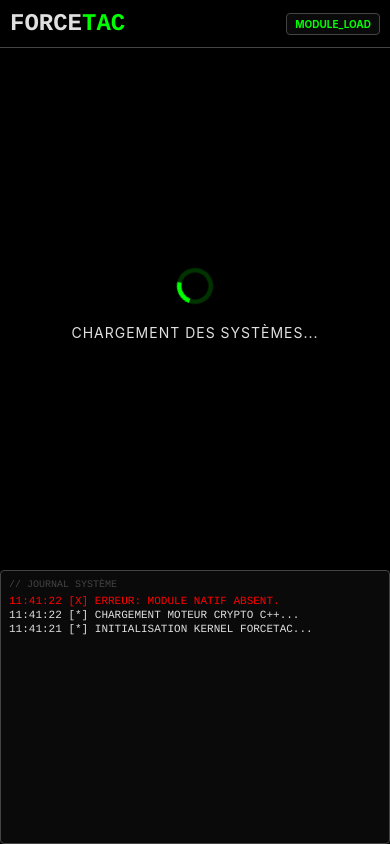
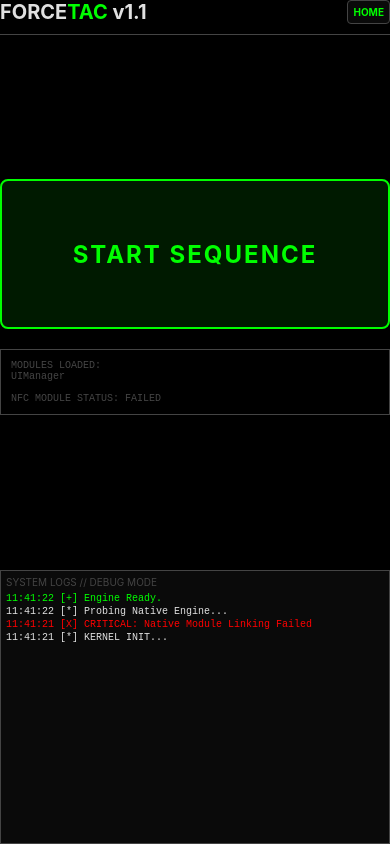
Before and after one commit to Oxsilaris06/ForceTac, a React Native app: screen / in a window 390 px wide. Built offline with nearby package versions, Linux system fonts and the light colour scheme.

Commit message:
Update App.tsx

```diff
--- a/App.tsx
+++ b/App.tsx
@@ -1,4 +1,4 @@
-import React, { useEffect, useState, useRef } from 'react';
+import React, { Component, useEffect, useState, useRef } from 'react';
 import {
   SafeAreaView,
   StyleSheet,
@@ -14,14 +14,78 @@ import {
   ActivityIndicator,
   Animated,
   Alert,
-  Vibration
+  Vibration,
+  LogBox,
+  ToastAndroid
 } from 'react-native';
 
-// --- CONFIGURATION DU THÈME FORCETAC ---
+// --- 0. GESTIONNAIRES D'ERREURS GLOBAUX ---
+// Tente d'intercepter les erreurs JS fatales avant le crash
+const safeToast = (msg: string) => {
+  if (Platform.OS === 'android') {
+    ToastAndroid.show(msg, ToastAndroid.LONG);
+  }
+};
+
+const globalErrorHandler = (error: any, isFatal?: boolean) => {
+  const errString = `FATAL ERROR: ${error?.message || JSON.stringify(error)}`;
+  console.error(errString);
+  safeToast(errString);
+  Alert.alert("CRASH DÉTECTÉ", `${errString}\nFatal: ${isFatal}`);
+};
+
+try {
+  // @ts-ignore
+  if (global.ErrorUtils) {
+    // @ts-ignore
+    global.ErrorUtils.setGlobalHandler(globalErrorHandler);
+  }
+} catch (e) {
+  console.error("Failed to setup global handler", e);
+}
+
+// --- 1. ERROR BOUNDARY (Barrière ultime) ---
+// Ce composant capture les erreurs de rendu React pour afficher un écran rouge
+// au lieu de fermer l'application.
+class ErrorBoundary extends Component<{children: React.ReactNode}, {hasError: boolean, error: string}> {
+  constructor(props: any) {
+    super(props);
+    this.state = { hasError: false, error: "" };
+  }
+
+  static getDerivedStateFromError(error: any) {
+    return { hasError: true, error: error.toString() };
+  }
+
+  componentDidCatch(error: any, errorInfo: any) {
+    console.error("ErrorBoundary caught:", error, errorInfo);
+    safeToast("UI CRASH: " + error.toString());
+  }
+
+  render() {
+    if (this.state.hasError) {
+      return (
+        <View style={{flex:1, backgroundColor:'#330000', padding:20, justifyContent:'center'}}>
+          <Text style={{color:'#FF0000', fontSize:30, fontWeight:'bold', marginBottom:20}}>CRITICAL UI FAILURE</Text>
+          <Text style={{color:'#FFF', fontSize:14, fontFamily:'monospace'}}>{this.state.error}</Text>
+          <TouchableOpacity
+            style={{marginTop:30, backgroundColor:'#FF0000', padding:15, alignItems:'center'}}
+            onPress={() => this.setState({hasError: false})}
+          >
+            <Text style={{color:'#FFF', fontWeight:'bold'}}>RETRY SYSTEM</Text>
+          </TouchableOpacity>
+        </View>
+      );
+    }
+    return this.props.children;
+  }
+}
+
+// --- CONFIGURATION ---
 const THEME = {
   bg: '#000000',
   surface: '#0A0A0A',
-  primary: '#00FF00', // Vert terminal classique
+  primary: '#00FF00',
   secondary: '#008800',
   alert: '#FF0000',
   warning: '#FFA500',
@@ -30,195 +94,162 @@ const THEME = {
 };
 
 // --- MODULE NATIF ---
-// On récupère le module exposé par NfcModule.kt
 const { NfcModule } = NativeModules;
 const nfcEvents = NfcModule ? new NativeEventEmitter(NfcModule) : null;
 
-// --- ÉTATS DU WORKFLOW ---
+// DIAGNOSTIC NATIF IMMÉDIAT
+const loadedModules = Object.keys(NativeModules);
+const isNfcLoaded = !!NfcModule;
+safeToast(`Booting... NFC Module: ${isNfcLoaded ? 'OK' : 'MISSING'}`);
+
+// --- ÉTATS ---
 type WorkflowState =
-  | 'BOOT'           // 1. Initialisation
-  | 'PERMISSIONS'    // 2. Vérification des droits
-  | 'MODULE_LOAD'    // 3. Chargement du moteur C++ (JNI)
-  | 'HOME'           // 4. Page d'accueil (Standby)
-  | 'ANALYSIS_READY' // 5. Devant la centrale (Prêt)
-  | 'SCANNING'       // 6. Recherche de signal (Radar)
-  | 'CRACKING'       // 7. Attaque en cours (Dict -> Nested)
-  | 'RESULT_SUCCESS' // 8. Clé trouvée
-  | 'RESULT_FAILURE';// 9. Échec
+  | 'BOOT' | 'PERMISSIONS' | 'MODULE_LOAD' | 'HOME'
+  | 'ANALYSIS_READY' | 'SCANNING' | 'CRACKING'
+  | 'RESULT_SUCCESS' | 'RESULT_FAILURE';
 
-const App = () => {
-  // --- STATE ---
+const ForceTacApp = () => {
   const [step, setStep] = useState<WorkflowState>('BOOT');
   const [logs, setLogs] = useState<string[]>([]);
   const [crackMethod, setCrackMethod] = useState<string>('En attente...');
   const [foundKey, setFoundKey] = useState<string | null>(null);
 
-  // Animation du radar
+  // Debug Info affiché à l'écran
+  const [debugInfo, setDebugInfo] = useState<string>(
+    `MODULES LOADED:\n${loadedModules.filter(m => !m.includes('Flipper') && !m.includes('Log')).join(', ')}\n\nNFC MODULE STATUS: ${isNfcLoaded ? 'LINKED' : 'FAILED'}`
+  );
+
   const radarOpacity = useRef(new Animated.Value(0)).current;
 
-  // --- LOGGING SYSTEM ---
   const log = (msg: string, type: 'INFO' | 'WARN' | 'ERR' | 'SUCCESS' = 'INFO') => {
     const time = new Date().toLocaleTimeString('fr-FR', { hour12: false });
     const prefix = type === 'INFO' ? '[*]' : type === 'WARN' ? '[!]' : type === 'ERR' ? '[X]' : '[+]';
-    setLogs(prev => [`${time} ${prefix} ${msg}`, ...prev].slice(0, 50));
+    const line = `${time} ${prefix} ${msg}`;
+    setLogs(prev => [line, ...prev].slice(0, 50));
+
+    // Toast pour les erreurs critiques (visible même si l'UI freeze)
+    if (type === 'ERR') safeToast(msg);
   };
 
-  // --- 1. BOOT SEQUENCE ---
+  // --- BOOT SEQUENCE ---
   useEffect(() => {
-    log("INITIALISATION KERNEL FORCETAC...", "INFO");
+    log("KERNEL INIT...", "INFO");
+
+    if (!isNfcLoaded) {
+      log("CRITICAL: Native Module Linking Failed", "ERR");
+      Alert.alert("ECHEC BUILD", "Le module natif C++/Kotlin n'est pas lié à l'application React Native.\nVérifiez le fichier 'MainApplication.kt' et 'ForceTacPackage.kt'.");
+    } else {
+      log("Native Bridge OK", "SUCCESS");
+    }
+
     setTimeout(() => {
       setStep('PERMISSIONS');
-    }, 1500);
+    }, 1000);
   }, []);
 
-  // --- 2. PERMISSIONS ---
+  // --- PERMISSIONS ---
   useEffect(() => {
     if (step === 'PERMISSIONS') {
-      requestPermissions();
-    }
-  }, [step]);
-
-  const requestPermissions = async () => {
+      const reqPerms = async () => {
         if (Platform.OS === 'android') {
           try {
-        log("DEMANDE ACCÈS SYSTÈME...", "WARN");
+            log("Requesting Android Permissions...", "WARN");
             const granted = await PermissionsAndroid.requestMultiple([
               PermissionsAndroid.PERMISSIONS.ACCESS_FINE_LOCATION,
               PermissionsAndroid.PERMISSIONS.NFC,
-          PermissionsAndroid.PERMISSIONS.VIBRATE
             ]);
 
             if (granted['android.permission.ACCESS_FINE_LOCATION'] === PermissionsAndroid.RESULTS.GRANTED) {
-          log("PERMISSIONS ACCORDÉES.", "SUCCESS");
+              log("Permissions OK.", "SUCCESS");
               setStep('MODULE_LOAD');
             } else {
-          log("ACCÈS REFUSÉ. SYSTÈME CRITIQUE.", "ERR");
-          Alert.alert("Erreur", "La localisation est requise pour le scan NFC (Limitation Android).");
+              log("Permission Denied: Location", "ERR");
+              Alert.alert("Erreur", "Localisation requise pour le NFC.");
             }
-      } catch (err) {
-        log(`ERREUR PERMISSION: ${err}`, "ERR");
+          } catch (e) {
+            log(`Permission Error: ${e}`, "ERR");
           }
         } else {
           setStep('MODULE_LOAD');
         }
       };
-
-  // --- 3. CHARGEMENT MODULE ---
-  useEffect(() => {
-    if (step === 'MODULE_LOAD') {
-      checkNativeModule();
+      reqPerms();
     }
   }, [step]);
 
-  const checkNativeModule = () => {
-    log("CHARGEMENT MOTEUR CRYPTO C++...", "INFO");
-    if (NfcModule) {
-      // On pourrait appeler une méthode 'ping' native ici si elle existait
+  // --- MODULE LOAD ---
+  useEffect(() => {
+    if (step === 'MODULE_LOAD') {
+      // Test de survie : appel d'une fonction native simple si possible
+      // Si l'app crash ici, c'est que le code C++ (JNI_OnLoad) fait planter le thread
+      log("Probing Native Engine...", "INFO");
       setTimeout(() => {
-        log("MOTEUR NATIF CHARGÉ (JNI LINKED).", "SUCCESS");
         setStep('HOME');
-      }, 1000);
+        log("Engine Ready.", "SUCCESS");
+      }, 500);
+    }
+  }, [step]);
+
+  // --- EVENT LISTENERS ---
+  useEffect(() => {
+    if (!nfcEvents) return;
+    try {
+      const sub = nfcEvents.addListener('onNfcEvent', (e) => {
+        if (!e) return;
+        if (e.type === 'FIELD_DETECTED') {
+          Vibration.vibrate(50);
+          log("RF FIELD DETECTED", "WARN");
+        } else if (e.type === 'CRACK_START') {
+          setStep('CRACKING');
+          log("Starting Crack Sequence...", "WARN");
+          startCrackSim();
+        } else if (e.type === 'KEY_FOUND') {
+          setFoundKey(e.key);
+          setStep('RESULT_SUCCESS');
+          log(`KEY FOUND: ${e.key}`, "SUCCESS");
+          Vibration.vibrate(500);
+        } else if (e.type === 'ERROR') {
+          log(`Native Error: ${e.message}`, "ERR");
+          setStep('RESULT_FAILURE');
+        }
+      });
+      return () => sub.remove();
+    } catch (e) {
+      log(`Listener Error: ${e}`, "ERR");
+    }
+  }, []);
+
+  const startCrackSim = () => {
+    setCrackMethod("DICTIONNAIRE...");
+    setTimeout(() => setCrackMethod("NESTED ATTACK..."), 2000);
+    setTimeout(() => setCrackMethod("HARDNESTED..."), 5000);
+  };
+
+  // --- ACTIONS ---
+  const startScan = () => {
+    log("Starting NFC Monitor...", "INFO");
+    setStep('SCANNING');
+    animRadar();
+    try {
+      if (NfcModule?.startNfcMonitoring) {
+        NfcModule.startNfcMonitoring();
+        log("Native monitor started.", "SUCCESS");
       } else {
-      log("ERREUR: MODULE NATIF ABSENT.", "ERR");
-      Alert.alert("Fatal", "Le module natif ForceTac n'est pas chargé. Recompilez l'APK.");
+        log("Native function missing: startNfcMonitoring", "ERR");
+      }
+    } catch (e) {
+      log(`Native Call Crash: ${e}`, "ERR");
     }
   };
 
-  // --- ÉCOUTEURS D'ÉVÉNEMENTS (Cœur de la logique) ---
-  useEffect(() => {
-    if (!nfcEvents) return;
-
-    const sub = nfcEvents.addListener('onNfcEvent', (event) => {
-      console.log("Native Event:", event);
-
-      switch (event.type) {
-        case 'FIELD_DETECTED':
-          Vibration.vibrate(50);
-          log("CHAMP RF DÉTECTÉ.", "WARN");
-          break;
-
-        case 'CRACK_START':
-          Vibration.vibrate(100);
-          setStep('CRACKING');
-          log("CIBLE VERROUILLÉE. DÉBUT DE L'ATTAQUE...", "WARN");
-          startCrackSimulation(); // Simulation visuelle des étapes
-          break;
-
-        case 'KEY_FOUND':
-          Vibration.vibrate([0, 100, 100, 100]); // 2 vibrations
-          setFoundKey(event.key);
-          log(`CLÉ TROUVÉE: ${event.key}`, "SUCCESS");
-          setStep('RESULT_SUCCESS');
-          break;
-
-        case 'ERROR':
-          Vibration.vibrate(500);
-          log(`ERREUR: ${event.message}`, "ERR");
-          setStep('RESULT_FAILURE');
-          break;
-
-        case 'SUCCESS':
-           log(event.message, "SUCCESS");
-           break;
-      }
-    });
-
-    return () => sub.remove();
-  }, []);
-
-  // Simulation visuelle du workflow de crack (car le natif est bloquant/rapide)
-  const startCrackSimulation = () => {
-    setCrackMethod("ATTAQUE DICTIONNAIRE (Clés par défaut)");
-
-    setTimeout(() => {
-      // Si on est toujours en train de cracker après 2s, on passe à l'étape suivante visuellement
-      setCrackMethod((prev) => {
-        if (prev.includes("DICTIONNAIRE")) {
-          log("DICTIONNAIRE ÉCHOUÉ. PASSAGE AU NESTED.", "WARN");
-          return "ATTAQUE NESTED (Collecte de Nonces)";
-        }
-        return prev;
-      });
-    }, 3000);
-
-    setTimeout(() => {
-       setCrackMethod((prev) => {
-        if (prev.includes("NESTED")) {
-          log("ENTROPIE FAIBLE DÉTECTÉE. HARDNESTED...", "WARN");
-          return "ATTAQUE HARDNESTED (Force Brute CPU)";
-        }
-        return prev;
-      });
-    }, 6000);
+  const stopScan = () => {
+    try {
+      NfcModule?.stopNfcMonitoring();
+    } catch(e) {}
+    setStep('HOME');
   };
 
-  // --- ACTIONS UTILISATEUR ---
-
-  const handleStartAnalysis = () => {
-    log("INITIALISATION SCANNER...", "INFO");
-    setStep('SCANNING');
-    startRadar();
-
-    // Appel au module natif pour démarrer le ReaderMode
-    // On passe une loc factice car le module natif l'attend dans la signature
-    NfcModule.updateLocation(0.0, 0.0);
-    NfcModule.startNfcMonitoring();
-  };
-
-  const handleStopAnalysis = () => {
-    log("ARRÊT SCANNER.", "INFO");
-    NfcModule.stopNfcMonitoring();
-    setStep('HOME');
-    radarOpacity.setValue(0);
-  };
-
-  const handleClone = () => {
-    if (!foundKey) return;
-    log("ÉCRITURE SUR CARTE MAGIQUE...", "WARN");
-    NfcModule.writeMagicCard(foundKey);
-  };
-
-  const startRadar = () => {
+  const animRadar = () => {
     Animated.loop(
       Animated.sequence([
         Animated.timing(radarOpacity, { toValue: 1, duration: 1000, useNativeDriver: true }),
@@ -227,322 +258,140 @@ const App = () => {
     ).start();
   };
 
-  // --- RENDUS ---
+  const clone = () => {
+    if (foundKey && NfcModule?.writeMagicCard) {
+      log("Writing card...", "WARN");
+      NfcModule.writeMagicCard(foundKey);
+    }
+  };
 
-  const renderHeader = () => (
-    <View style={styles.header}>
-      <Text style={styles.title}>FORCE<Text style={{color: THEME.primary}}>TAC</Text></Text>
-      <View style={styles.badge}>
-        <Text style={styles.badgeText}>{step}</Text>
-      </View>
-    </View>
-  );
-
+  // --- RENDERERS ---
   const renderTerminal = () => (
     <View style={styles.terminal}>
-      <Text style={styles.terminalTitle}>// JOURNAL SYSTÈME</Text>
-      <ScrollView style={styles.logs} nestedScrollEnabled>
+      <Text style={styles.termHeader}>SYSTEM LOGS // DEBUG MODE</Text>
+      <ScrollView style={{flex:1}} nestedScrollEnabled>
         {logs.map((l, i) => (
           <Text key={i} style={[
-            styles.logText,
-            l.includes('[!]') && {color: THEME.warning},
-            l.includes('[X]') && {color: THEME.alert},
-            l.includes('[+]') && {color: THEME.primary},
+            styles.log,
+            l.includes('[!]') && {color:THEME.warning},
+            l.includes('[X]') && {color:THEME.alert},
+            l.includes('[+]') && {color:THEME.primary}
           ]}>{l}</Text>
         ))}
       </ScrollView>
     </View>
   );
 
+  const renderDebugOverlay = () => (
+    <View style={styles.debugBox}>
+      <Text style={styles.debugText}>{debugInfo}</Text>
+    </View>
+  );
+
   const renderContent = () => {
-    switch (step) {
-      case 'BOOT':
-      case 'PERMISSIONS':
-      case 'MODULE_LOAD':
+    if (step === 'BOOT' || step === 'PERMISSIONS' || step === 'MODULE_LOAD') {
       return (
         <View style={styles.center}>
           <ActivityIndicator size="large" color={THEME.primary} />
-            <Text style={styles.statusText}>CHARGEMENT DES SYSTÈMES...</Text>
+          <Text style={styles.status}>INITIALIZING...</Text>
+          <Text style={{color:THEME.dim, fontSize:10}}>{step}</Text>
         </View>
       );
+    }
 
-      case 'HOME':
+    if (step === 'HOME') {
       return (
         <View style={styles.center}>
-            <View style={styles.logoBox}>
-              <Text style={styles.logoText}>SYSTEM READY</Text>
-            </View>
-            <TouchableOpacity style={styles.mainBtn} onPress={() => setStep('ANALYSIS_READY')}>
-              <Text style={styles.btnText}>ENTRER EN ZONE</Text>
+          <TouchableOpacity style={styles.bigBtn} onPress={startScan}>
+            <Text style={styles.bigBtnText}>START SEQUENCE</Text>
           </TouchableOpacity>
+          {renderDebugOverlay()}
         </View>
       );
+    }
 
-      case 'ANALYSIS_READY':
-        return (
-          <View style={styles.center}>
-            <Text style={styles.instruction}>APPROCHEZ DE LA CENTRALE</Text>
-            <Text style={styles.instructionSub}>Positionnez le terminal à moins de 5cm</Text>
-            <TouchableOpacity style={[styles.mainBtn, {borderColor: THEME.alert}]} onPress={handleStartAnalysis}>
-              <Text style={[styles.btnText, {color: THEME.alert}]}>LANCER L'ANALYSE</Text>
-            </TouchableOpacity>
-            <TouchableOpacity style={styles.backBtn} onPress={() => setStep('HOME')}>
-              <Text style={styles.backText}>RETOUR</Text>
-            </TouchableOpacity>
-          </View>
-        );
-
-      case 'SCANNING':
+    if (step === 'SCANNING') {
       return (
         <View style={styles.center}>
           <Animated.View style={[styles.radar, {opacity: radarOpacity}]}>
-              <Text style={styles.radarText}>RECHERCHE DE SIGNAL...</Text>
+            <Text style={{color:THEME.primary}}>SCANNING...</Text>
           </Animated.View>
-            <TouchableOpacity style={styles.stopBtn} onPress={handleStopAnalysis}>
-              <Text style={styles.stopText}>ARRÊTER LE SCAN</Text>
-            </TouchableOpacity>
-          </View>
-        );
-
-      case 'CRACKING':
-        return (
-          <View style={styles.center}>
-            <ActivityIndicator size="large" color={THEME.warning} />
-            <Text style={[styles.statusText, {color: THEME.warning, marginTop: 20}]}>ATTAQUE EN COURS</Text>
-            <Text style={styles.methodText}>{crackMethod}</Text>
-            <View style={styles.progressBar}>
-              <View style={[styles.progressFill, {width: '60%'}]} />
-            </View>
-          </View>
-        );
-
-      case 'RESULT_SUCCESS':
-        return (
-          <View style={styles.center}>
-            <Text style={styles.resultTitle}>SUCCÈS</Text>
-            <Text style={styles.keyDisplay}>{foundKey}</Text>
-
-            <TouchableOpacity style={styles.mainBtn} onPress={handleClone}>
-              <Text style={styles.btnText}>CLONER LA CARTE</Text>
-            </TouchableOpacity>
-
-            <TouchableOpacity style={styles.secondaryBtn} onPress={() => setStep('HOME')}>
-              <Text style={styles.secondaryText}>TERMINER</Text>
-            </TouchableOpacity>
-          </View>
-        );
-
-      case 'RESULT_FAILURE':
-        return (
-          <View style={styles.center}>
-            <Text style={[styles.resultTitle, {color: THEME.alert}]}>ÉCHEC</Text>
-            <Text style={styles.instructionSub}>La clé n'a pas pu être extraite.</Text>
-            <TouchableOpacity style={styles.secondaryBtn} onPress={() => setStep('HOME')}>
-              <Text style={styles.secondaryText}>RETOUR</Text>
+          <TouchableOpacity style={[styles.btn, {borderColor:THEME.alert, marginTop:40}]} onPress={stopScan}>
+            <Text style={{color:THEME.alert}}>ABORT</Text>
           </TouchableOpacity>
         </View>
       );
     }
+
+    if (step === 'CRACKING') {
+      return (
+        <View style={styles.center}>
+          <ActivityIndicator color={THEME.warning} size="large" />
+          <Text style={[styles.status, {color:THEME.warning}]}>CRACKING...</Text>
+          <Text style={{color:THEME.text}}>{crackMethod}</Text>
+        </View>
+      );
+    }
+
+    if (step === 'RESULT_SUCCESS') {
+      return (
+        <View style={styles.center}>
+          <Text style={[styles.status, {color:THEME.primary, fontSize:30}]}>SUCCESS</Text>
+          <Text style={styles.key}>{foundKey}</Text>
+          <TouchableOpacity style={styles.bigBtn} onPress={clone}>
+            <Text style={styles.bigBtnText}>CLONE CARD</Text>
+          </TouchableOpacity>
+          <TouchableOpacity style={[styles.btn, {marginTop:20}]} onPress={() => setStep('HOME')}>
+            <Text style={{color:THEME.text}}>DONE</Text>
+          </TouchableOpacity>
+        </View>
+      );
+    }
+
+    return null;
   };
 
   return (
     <SafeAreaView style={styles.container}>
       <StatusBar barStyle="light-content" backgroundColor={THEME.bg} />
-      {renderHeader()}
-      <View style={styles.content}>
-        {renderContent()}
+      <View style={styles.header}>
+        <Text style={styles.title}>FORCE<Text style={{color:THEME.primary}}>TAC</Text> v1.1</Text>
+        <View style={styles.badge}><Text style={styles.badgeText}>{step}</Text></View>
       </View>
+      <View style={styles.main}>{renderContent()}</View>
       {renderTerminal()}
     </SafeAreaView>
   );
 };
 
+// Wrapping App in ErrorBoundary
+export default class App extends Component {
+  render() {
+    return (
+      <ErrorBoundary>
+        <ForceTacApp />
+      </ErrorBoundary>
+    );
+  }
+}
+
 const styles = StyleSheet.create({
-  container: {
-    flex: 1,
-    backgroundColor: THEME.bg,
-    padding: 10,
-  },
-  header: {
-    flexDirection: 'row',
-    justifyContent: 'space-between',
-    alignItems: 'center',
-    padding: 10,
-    borderBottomWidth: 1,
-    borderBottomColor: THEME.dim,
-  },
-  title: {
-    fontSize: 24,
-    fontWeight: '900',
-    color: THEME.text,
-    fontFamily: Platform.OS === 'android' ? 'monospace' : 'Courier',
-  },
-  badge: {
-    backgroundColor: THEME.surface,
-    paddingHorizontal: 8,
-    paddingVertical: 4,
-    borderRadius: 4,
-    borderWidth: 1,
-    borderColor: THEME.dim,
-  },
-  badgeText: {
-    color: THEME.primary,
-    fontSize: 10,
-    fontWeight: 'bold',
-  },
-  content: {
-    flex: 2,
-    justifyContent: 'center',
-  },
-  center: {
-    alignItems: 'center',
-    width: '100%',
-  },
-  terminal: {
-    flex: 1,
-    backgroundColor: THEME.surface,
-    borderWidth: 1,
-    borderColor: THEME.dim,
-    marginTop: 10,
-    borderRadius: 4,
-    padding: 8,
-  },
-  terminalTitle: {
-    color: THEME.dim,
-    fontSize: 10,
-    marginBottom: 5,
-    fontFamily: Platform.OS === 'android' ? 'monospace' : 'Courier',
-  },
-  logs: {
-    flex: 1,
-  },
-  logText: {
-    color: THEME.text,
-    fontSize: 11,
-    fontFamily: Platform.OS === 'android' ? 'monospace' : 'Courier',
-    marginBottom: 2,
-  },
-  mainBtn: {
-    width: '90%',
-    height: 60,
-    borderWidth: 2,
-    borderColor: THEME.primary,
-    backgroundColor: 'rgba(0, 255, 0, 0.1)',
-    justifyContent: 'center',
-    alignItems: 'center',
-    borderRadius: 4,
-    marginVertical: 10,
-  },
-  btnText: {
-    color: THEME.primary,
-    fontSize: 18,
-    fontWeight: 'bold',
-    letterSpacing: 2,
-  },
-  statusText: {
-    color: THEME.text,
-    marginTop: 20,
-    letterSpacing: 1,
-  },
-  logoBox: {
-    width: 200,
-    height: 200,
-    borderWidth: 4,
-    borderColor: THEME.dim,
-    justifyContent: 'center',
-    alignItems: 'center',
-    marginBottom: 40,
-    borderStyle: 'dashed',
-  },
-  logoText: {
-    color: THEME.dim,
-    fontSize: 20,
-    fontWeight: 'bold',
-  },
-  instruction: {
-    color: THEME.text,
-    fontSize: 20,
-    fontWeight: 'bold',
-    marginBottom: 10,
-  },
-  instructionSub: {
-    color: THEME.dim,
-    fontSize: 14,
-    marginBottom: 30,
-    textAlign: 'center',
-  },
-  backBtn: {
-    marginTop: 20,
-  },
-  backText: {
-    color: THEME.dim,
-    textDecorationLine: 'underline',
-  },
-  radar: {
-    width: 200,
-    height: 200,
-    borderRadius: 100,
-    borderWidth: 2,
-    borderColor: THEME.primary,
-    justifyContent: 'center',
-    alignItems: 'center',
-    backgroundColor: 'rgba(0, 255, 0, 0.05)',
-  },
-  radarText: {
-    color: THEME.primary,
-    fontSize: 12,
-    textAlign: 'center',
-  },
-  stopBtn: {
-    marginTop: 40,
-    padding: 15,
-    borderWidth: 1,
-    borderColor: THEME.alert,
-    borderRadius: 4,
-  },
-  stopText: {
-    color: THEME.alert,
-    fontWeight: 'bold',
-  },
-  methodText: {
-    color: THEME.text,
-    fontSize: 14,
-    marginVertical: 15,
-    fontFamily: Platform.OS === 'android' ? 'monospace' : 'Courier',
-  },
-  progressBar: {
-    width: '80%',
-    height: 4,
-    backgroundColor: THEME.dim,
-    borderRadius: 2,
-  },
-  progressFill: {
-    height: '100%',
-    backgroundColor: THEME.warning,
-  },
-  resultTitle: {
-    fontSize: 30,
-    fontWeight: 'bold',
-    color: THEME.primary,
-    marginBottom: 20,
-  },
-  keyDisplay: {
-    fontSize: 32,
-    color: THEME.text,
-    fontFamily: Platform.OS === 'android' ? 'monospace' : 'Courier',
-    marginBottom: 40,
-    padding: 20,
-    borderWidth: 1,
-    borderColor: THEME.dim,
-    borderRadius: 8,
-  },
-  secondaryBtn: {
-    marginTop: 15,
-    padding: 15,
-  },
-  secondaryText: {
-    color: THEME.dim,
-  }
+  container: { flex:1, backgroundColor: THEME.bg, padding:10 },
+  header: { flexDirection:'row', justifyContent:'space-between', alignItems:'center', paddingBottom:10, borderBottomWidth:1, borderColor:THEME.dim },
+  title: { color: THEME.text, fontSize:20, fontWeight:'bold', fontFamily: Platform.OS === 'android' ? 'monospace' : 'System' },
+  badge: { backgroundColor: THEME.surface, padding:5, borderRadius:4, borderWidth:1, borderColor:THEME.dim },
+  badgeText: { color: THEME.primary, fontSize:10, fontWeight:'bold' },
+  main: { flex:2, justifyContent:'center' },
+  center: { alignItems:'center', width:'100%' },
+  terminal: { flex:1, backgroundColor:THEME.surface, borderWidth:1, borderColor:THEME.dim, marginTop:10, padding:5 },
+  termHeader: { color:THEME.dim, fontSize:10, marginBottom:5 },
+  log: { color:THEME.text, fontSize:10, fontFamily:'monospace', marginBottom:2 },
+  status: { color: THEME.text, marginTop:20, letterSpacing:2, fontWeight:'bold' },
+  bigBtn: { width:'100%', height:150, borderWidth:2, borderColor:THEME.primary, justifyContent:'center', alignItems:'center', backgroundColor:'rgba(0,255,0,0.1)', borderRadius:8 },
+  bigBtnText: { color:THEME.primary, fontSize:24, fontWeight:'bold', letterSpacing:2 },
+  btn: { padding:15, borderWidth:1, borderColor:THEME.text, borderRadius:4, width:'80%', alignItems:'center' },
+  radar: { width:200, height:200, borderRadius:100, borderWidth:2, borderColor:THEME.primary, justifyContent:'center', alignItems:'center', backgroundColor:'rgba(0,255,0,0.1)' },
+  debugBox: { marginTop:20, padding:10, borderWidth:1, borderColor:THEME.dim, width:'100%' },
+  debugText: { color:THEME.dim, fontSize:10, fontFamily:'monospace' },
+  key: { color:THEME.text, fontSize:30, fontFamily:'monospace', marginVertical:20, borderWidth:1, borderColor:THEME.dim, padding:10 }
 });
-
-export default App;
```
Lines whose indentation alone changed are shown as unchanged.
